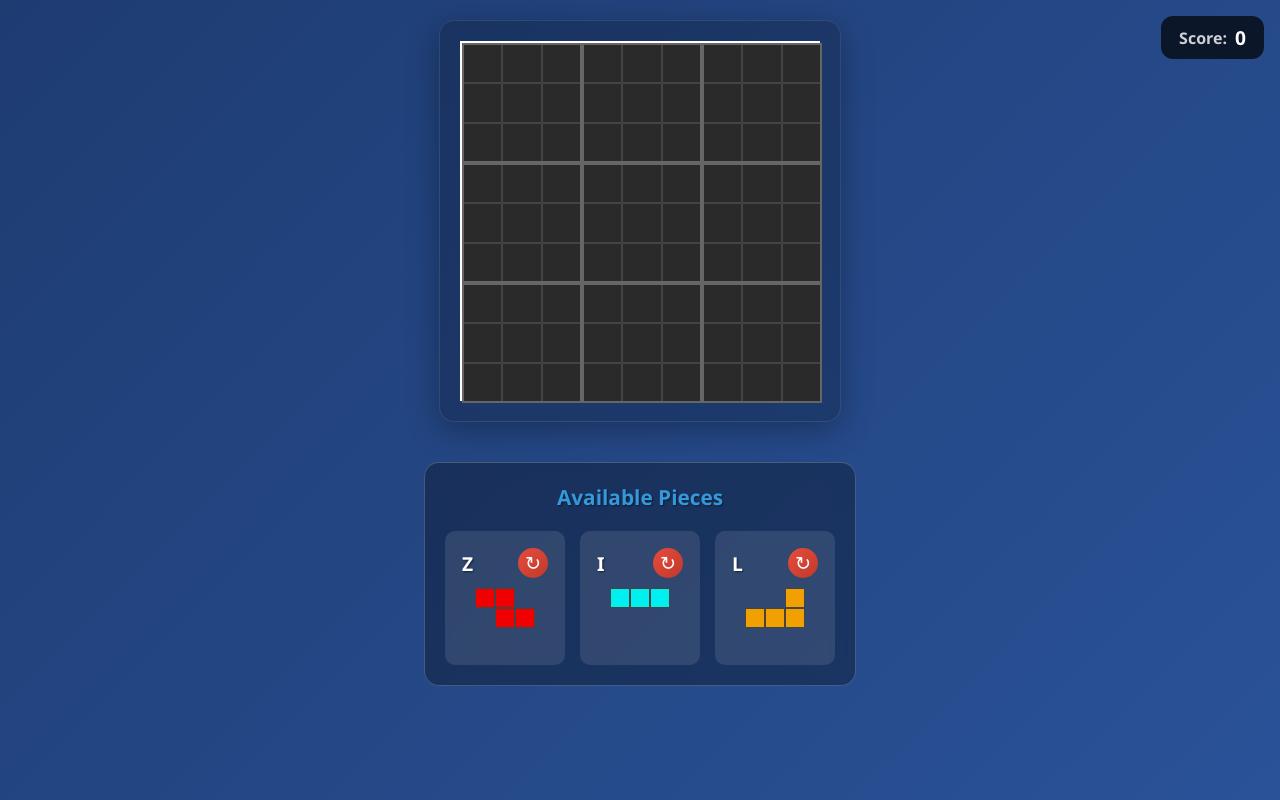
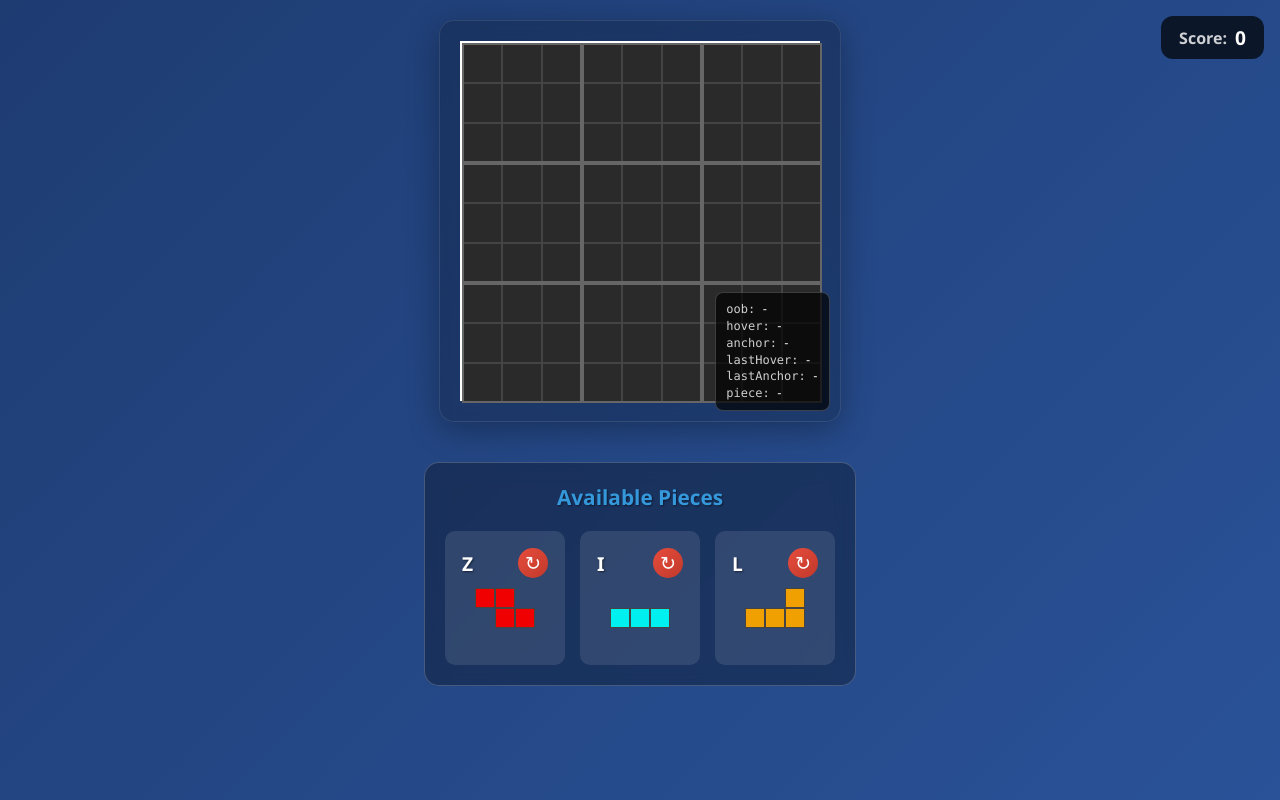
Before and after one commit to vagbuddy/tetronix, a React (Create React App) app: page / in a window 1280 px wide. Built offline with nearby package versions, Linux system fonts and the light colour scheme.

Commit message:
fix dnd edges

```diff
--- a/src/components/GameBoard.css
+++ b/src/components/GameBoard.css
@@ -104,6 +104,30 @@
   outline-offset: -3px;
 }
 
+/* Debug overlay window */
+.debug-overlay {
+  position: fixed;
+  right: 10px;
+  bottom: 10px;
+  z-index: 10000;
+  background: rgba(0, 0, 0, 0.7);
+  color: #fff;
+  font-family: ui-monospace, SFMono-Regular, Menlo, Monaco, Consolas, "Liberation Mono", "Courier New", monospace;
+  font-size: 12px;
+  line-height: 1.4;
+  padding: 8px 10px;
+  border-radius: 8px;
+  border: 1px solid rgba(255, 255, 255, 0.2);
+  pointer-events: none;
+}
+.debug-overlay .row {
+  display: flex;
+  gap: 6px;
+}
+.debug-overlay .label {
+  opacity: 0.8;
+}
+
 @keyframes hoverGlow {
   0% { box-shadow: 0 0 10px rgba(255, 255, 255, 0.3); }
   100% { box-shadow: 0 0 20px rgba(255, 255, 255, 0.6); }
--- a/src/components/GameBoard.tsx
+++ b/src/components/GameBoard.tsx
@@ -7,9 +7,10 @@ import {
   GRID_HEIGHT,
   CELL_SIZE,
   SUDOKU_BLOCKS,
+  isValidPlacement,
 } from "../utils/GameLogic";
 import "./GameBoard.css";
-import { DEBUG_ANCHOR } from "../config/DebugFlags";
+import { DEBUG_ANCHOR, DEBUG_OVERLAY } from "../config/DebugFlags";
 
 type Anchor = { row: number; col: number };
 
@@ -38,6 +39,25 @@ const GameBoard: React.FC<GameBoardProps> = ({
   const [hoverAnchor, setHoverAnchor] = useState<Anchor | null>(null);
   const [isExternalDrag, setIsExternalDrag] = useState<boolean>(false);
   const [suppressClickUntil, setSuppressClickUntil] = useState<number>(0);
+  const lastHoverRef = useRef<{
+    pos: { x: number; y: number } | null;
+    anchor: Anchor | null;
+    pieceId: string | null;
+  } | null>(null);
+
+  // Refs to hold the latest state for external event handlers
+  const gridRef = useRef(grid);
+  const availablePiecesRef = useRef(availablePieces);
+  const selectedPieceRef = useRef(selectedPiece);
+  useEffect(() => {
+    gridRef.current = grid;
+  }, [grid]);
+  useEffect(() => {
+    availablePiecesRef.current = availablePieces;
+  }, [availablePieces]);
+  useEffect(() => {
+    selectedPieceRef.current = selectedPiece;
+  }, [selectedPiece]);
 
   const getTopLeftFromClient = (
     clientX: number,
@@ -89,21 +109,18 @@ const GameBoard: React.FC<GameBoardProps> = ({
       // Center the piece on the pointer by default
       const centerOffsetX = (pw - 1) / 2;
       const centerOffsetY = (ph - 1) / 2;
-      // desired occupied-top-left (where the bounding box should be placed)
-      const occX = Math.round(fx - centerOffsetX);
-      const occY = Math.round(fy - centerOffsetY);
+      // Use floor instead of round so skinny shapes (like vertical I with pw=1)
+      // can reach board edges consistently.
+      const occX = Math.floor(fx - centerOffsetX);
+      const occY = Math.floor(fy - centerOffsetY);
       // convert occupied-top-left to shape-top-left by subtracting min offsets
       shapeX = occX - minCol;
       shapeY = occY - minRow;
     }
-    // clamp shape top-left so shape indices remain within board
-    const minShapeX = -minCol;
-    const maxShapeX = GRID_WIDTH - (maxCol + 1);
-    const minShapeY = -minRow;
-    const maxShapeY = GRID_HEIGHT - (maxRow + 1);
-    const finalX = Math.max(minShapeX, Math.min(maxShapeX, shapeX));
-    const finalY = Math.max(minShapeY, Math.min(maxShapeY, shapeY));
-    return { x: finalX, y: finalY };
+    // Do NOT clamp shape top-left here. Allow the shape's zero-cells to go
+    // outside the board. Placement will be validated later by checking that
+    // all filled (1) cells are within bounds.
+    return { x: shapeX, y: shapeY };
   };
 
   useEffect(() => {
@@ -143,20 +160,20 @@ const GameBoard: React.FC<GameBoardProps> = ({
         setDraggedPiece(null);
         setHoverAnchor(null);
         setIsExternalDrag(false);
+        lastHoverRef.current = null;
         return;
       }
       const piece =
-        availablePieces.find((p) => p.instanceId === detail.pieceId) ||
-        selectedPiece;
-      const topLeft = getTopLeftFromClient(
-        detail.clientX,
-        detail.clientY,
-        piece,
-        detail.anchorRow !== undefined && detail.anchorCol !== undefined
-          ? { row: detail.anchorRow, col: detail.anchorCol }
-          : null
-      );
-      if (topLeft) {
+        availablePiecesRef.current.find(
+          (p) => p.instanceId === detail.pieceId
+        ) || selectedPieceRef.current;
+      // Strict: only place where the shadow was last shown; if none, do not place
+      const topLeft = lastHoverRef.current?.pos;
+      if (
+        topLeft &&
+        piece &&
+        isValidPlacement(piece, topLeft, gridRef.current)
+      ) {
         onPiecePlace(topLeft, detail.pieceId ?? undefined);
       }
       setHoverPosition(null);
@@ -165,6 +182,7 @@ const GameBoard: React.FC<GameBoardProps> = ({
       setIsExternalDrag(false);
       // Prevent the synthetic click that follows touchend from placing again
       setSuppressClickUntil(Date.now() + 400);
+      lastHoverRef.current = null;
     };
     const handleExternalHover = (ev: Event) => {
       const custom = ev as CustomEvent;
@@ -187,11 +205,13 @@ const GameBoard: React.FC<GameBoardProps> = ({
         setHoverPosition(null);
         setHoverAnchor(null);
         setIsExternalDrag(true); // still dragging, but not over board
+        lastHoverRef.current = null;
         return;
       }
       const piece =
-        availablePieces.find((p) => p.instanceId === detail.pieceId) ||
-        selectedPiece;
+        availablePiecesRef.current.find(
+          (p) => p.instanceId === detail.pieceId
+        ) || selectedPieceRef.current;
       const topLeft = getTopLeftFromClient(
         detail.clientX,
         detail.clientY,
@@ -205,6 +225,15 @@ const GameBoard: React.FC<GameBoardProps> = ({
       if (detail.anchorRow !== undefined && detail.anchorCol !== undefined) {
         setHoverAnchor({ row: detail.anchorRow, col: detail.anchorCol });
       }
+      // Record the last valid hover so drop can use exactly what was shown
+      lastHoverRef.current = {
+        pos: topLeft,
+        anchor:
+          detail.anchorRow !== undefined && detail.anchorCol !== undefined
+            ? { row: detail.anchorRow, col: detail.anchorCol }
+            : null,
+        pieceId: detail.pieceId ?? null,
+      };
     };
     window.addEventListener(
       "sudoku-tetris-piece-drop",
@@ -232,6 +261,7 @@ const GameBoard: React.FC<GameBoardProps> = ({
     () => ({
       accept: "PIECE",
       hover: (item: any, monitor: any) => {
+        if (isExternalDrag) return; // don't let dnd override touch-hover
         if (!boardRef.current) return;
         // obtain client coords from monitor with multiple fallbacks
         let client: { x: number; y: number } | null = null;
@@ -256,9 +286,16 @@ const GameBoard: React.FC<GameBoardProps> = ({
         const piece = item?.piece || selectedPiece;
         const topLeft = getTopLeftFromClient(client.x, client.y, piece);
         setHoverPosition(topLeft);
+        // Record last hover for consistent drop == shadow
+        lastHoverRef.current = {
+          pos: topLeft,
+          anchor: null,
+          pieceId: item?.instanceId || selectedPiece?.instanceId || null,
+        };
         if (item && item.piece) setDraggedPiece(item.piece);
       },
       drop: (item: any, monitor: any) => {
+        if (isExternalDrag) return; // use external drop path
         if (!boardRef.current) return;
         // obtain client coords from monitor with multiple fallbacks
         let client: { x: number; y: number } | null = null;
@@ -279,17 +316,18 @@ const GameBoard: React.FC<GameBoardProps> = ({
             client = { x: init.x + diff.x, y: init.y + diff.y };
           }
         }
-        if (!client) return;
         const piece = item?.piece || selectedPiece;
-        const topLeft = getTopLeftFromClient(client.x, client.y, piece);
-        if (topLeft) {
+        // Strict: place exactly where the shadow last was
+        const topLeft = lastHoverRef.current?.pos || hoverPosition;
+        if (topLeft && piece && isValidPlacement(piece, topLeft, grid)) {
           onPiecePlace(topLeft, item?.instanceId);
         }
         setHoverPosition(null);
         setDraggedPiece(null);
+        lastHoverRef.current = null;
       },
     }),
-    [cellSize]
+    [cellSize, isExternalDrag, grid, selectedPiece]
   );
 
   // attach both boardRef and react-dnd drop ref to the board div
@@ -303,6 +341,11 @@ const GameBoard: React.FC<GameBoardProps> = ({
 
   // Pointer drag for mobile/desktop
   const handlePointerMove = (e: React.PointerEvent) => {
+    // During mobile/touch drags we drive hover via external custom events
+    // to keep anchor alignment; don't override with centered math here.
+    if ((e as any).pointerType === "touch" || isExternalDrag) return;
+    // During react-dnd drags, use the dnd hover computations; don't override
+    if (draggedPiece) return;
     if (!selectedPiece || !boardRef.current) return;
     const topLeft = getTopLeftFromClient(e.clientX, e.clientY, selectedPiece);
     setHoverPosition(topLeft);
@@ -319,13 +362,17 @@ const GameBoard: React.FC<GameBoardProps> = ({
     }
     if (!selectedPiece) return;
     const topLeft = getTopLeftFromClient(e.clientX, e.clientY, selectedPiece);
-    if (topLeft) onPiecePlace(topLeft);
+    if (topLeft && isValidPlacement(selectedPiece, topLeft, grid)) {
+      onPiecePlace(topLeft);
+    }
     setHoverPosition(null);
     setDraggedPiece(null);
     setHoverAnchor(null);
   };
 
   const handleMouseMove = (event: React.MouseEvent) => {
+    if (isExternalDrag) return; // don't override touch-driven hover
+    if (draggedPiece) return; // don't override react-dnd hover
     // Touch drop for mobile
     const handleTouchEnd = (e: React.TouchEvent) => {
       if (!selectedPiece || !boardRef.current) return;
@@ -335,7 +382,7 @@ const GameBoard: React.FC<GameBoardProps> = ({
         touch.clientY,
         selectedPiece
       );
-      if (topLeft) {
+      if (topLeft && isValidPlacement(selectedPiece, topLeft, grid)) {
         onPiecePlace(topLeft);
       }
       setHoverPosition(null);
@@ -360,6 +407,7 @@ const GameBoard: React.FC<GameBoardProps> = ({
     // Ignore click if coming from an external drag flow or within suppression window
     if (
       isExternalDrag ||
+      draggedPiece ||
       Date.now() < suppressClickUntil ||
       !selectedPiece ||
       !boardRef.current
@@ -379,28 +427,32 @@ const GameBoard: React.FC<GameBoardProps> = ({
   };
 
   const handleDragOver = (e: React.DragEvent) => {
+    if (isExternalDrag) return; // ignore native dragover during touch flow
     e.preventDefault();
     e.dataTransfer.dropEffect = "copy";
 
     if (!boardRef.current) return;
 
-    const boardRect = boardRef.current.getBoundingClientRect();
-    const gridX = Math.floor((e.clientX - boardRect.left) / cellSize);
-    const gridY = Math.floor((e.clientY - boardRect.top) / cellSize);
-    const position =
-      gridX >= 0 && gridX < GRID_WIDTH && gridY >= 0 && gridY < GRID_HEIGHT
-        ? { x: gridX, y: gridY }
-        : null;
-    setHoverPosition(position);
-
-    // Find the dragged piece by instanceId
+    // Prefer using our consistent positioning helper so skinny pieces (like vertical I)
+    // can reach edges by allowing negative shape top-left when needed.
     const pieceId = e.dataTransfer.getData("text/plain");
-    if (pieceId && !draggedPiece) {
-      const piece = availablePieces.find((p) => p.instanceId === pieceId);
-      if (piece) {
-        setDraggedPiece(piece);
-      }
-    }
+    const piece =
+      (pieceId && availablePieces.find((p) => p.instanceId === pieceId)) ||
+      selectedPiece ||
+      null;
+    const topLeft = getTopLeftFromClient(
+      e.clientX,
+      e.clientY,
+      piece || undefined
+    );
+    setHoverPosition(topLeft);
+    // Record last hover for native path as well
+    lastHoverRef.current = {
+      pos: topLeft,
+      anchor: null,
+      pieceId: piece?.instanceId || null,
+    };
+    if (piece && !draggedPiece) setDraggedPiece(piece);
   };
 
   const handleDragEnter = (e: React.DragEvent) => {
@@ -420,20 +472,19 @@ const GameBoard: React.FC<GameBoardProps> = ({
     const pieceId = e.dataTransfer.getData("text/plain");
     if (!boardRef.current) return;
 
-    const boardRect = boardRef.current.getBoundingClientRect();
-    const gridX = Math.floor((e.clientX - boardRect.left) / cellSize);
-    const gridY = Math.floor((e.clientY - boardRect.top) / cellSize);
-    const position =
-      gridX >= 0 && gridX < GRID_WIDTH && gridY >= 0 && gridY < GRID_HEIGHT
-        ? { x: gridX, y: gridY }
-        : null;
-
-    if (position) {
-      onPiecePlace(position, pieceId);
+    // Use the same helper as hover so drop == shadow, including edge reaches
+    const piece =
+      (pieceId && availablePieces.find((p) => p.instanceId === pieceId)) ||
+      selectedPiece ||
+      null;
+    const topLeft = lastHoverRef.current?.pos;
+    if (topLeft && piece && isValidPlacement(piece, topLeft, grid)) {
+      onPiecePlace(topLeft, pieceId);
     }
 
     setHoverPosition(null);
     setDraggedPiece(null);
+    lastHoverRef.current = null;
   };
 
   const renderCell = (cell: Cell, row: number, col: number) => {
@@ -550,6 +601,52 @@ const GameBoard: React.FC<GameBoardProps> = ({
         )}
         {renderHoverPiece()}
       </div>
+      {DEBUG_OVERLAY && (
+        <div className="debug-overlay">
+          {(() => {
+            const piece = selectedPiece || draggedPiece;
+            const oob =
+              piece && hoverPosition
+                ? getPieceCells(piece, hoverPosition).filter(
+                    (pos) =>
+                      pos.x < 0 ||
+                      pos.x >= GRID_WIDTH ||
+                      pos.y < 0 ||
+                      pos.y >= GRID_HEIGHT
+                  ).length
+                : null;
+            return (
+              <div className="row">
+                <span className="label">oob:</span> {oob ?? "-"}
+              </div>
+            );
+          })()}
+          <div className="row">
+            <span className="label">hover:</span>{" "}
+            {hoverPosition ? `x:${hoverPosition.x}, y:${hoverPosition.y}` : "-"}
+          </div>
+          <div className="row">
+            <span className="label">anchor:</span>{" "}
+            {hoverAnchor ? `r:${hoverAnchor.row}, c:${hoverAnchor.col}` : "-"}
+          </div>
+          <div className="row">
+            <span className="label">lastHover:</span>{" "}
+            {lastHoverRef.current?.pos
+              ? `x:${lastHoverRef.current?.pos?.x}, y:${lastHoverRef.current?.pos?.y}`
+              : "-"}
+          </div>
+          <div className="row">
+            <span className="label">lastAnchor:</span>{" "}
+            {lastHoverRef.current?.anchor
+              ? `r:${lastHoverRef.current?.anchor?.row}, c:${lastHoverRef.current?.anchor?.col}`
+              : "-"}
+          </div>
+          <div className="row">
+            <span className="label">piece:</span>{" "}
+            {selectedPiece?.instanceId || draggedPiece?.instanceId || "-"}
+          </div>
+        </div>
+      )}
     </div>
   );
 };
--- a/src/config/DebugFlags.ts
+++ b/src/config/DebugFlags.ts
@@ -1,3 +1,7 @@
 // Toggle visual debugging aids
 // When true, highlights the selected anchor block in previews/hover shadows
-export const DEBUG_ANCHOR = false; // set to false to disable quickly
+export const DEBUG_ANCHOR = true; // set to false to disable quickly
+
+// When true, shows a small on-screen debug window with shadow coordinates
+// and anchor indices to help verify mobile drag/drop alignment.
+export const DEBUG_OVERLAY = true; // set to false to hide
--- a/src/hooks/useGameState.ts
+++ b/src/hooks/useGameState.ts
@@ -122,17 +122,22 @@ const gameReducer = (state: GameState, action: GameAction): GameState => {
     }
 
     case "ROTATE_PIECE": {
-      const updatedPieces = state.availablePieces.map((piece) =>
-        piece.instanceId === action.pieceId ? rotatePiece(piece) : piece
-      );
+      let newSelected = state.selectedPiece;
+      const updatedPieces = state.availablePieces.map((piece) => {
+        if (piece.instanceId === action.pieceId) {
+          const rotated = rotatePiece(piece);
+          if (state.selectedPiece?.instanceId === action.pieceId) {
+            newSelected = rotated;
+          }
+          return rotated;
+        }
+        return piece;
+      });
 
       return {
         ...state,
         availablePieces: updatedPieces,
-        selectedPiece:
-          state.selectedPiece?.instanceId === action.pieceId
-            ? rotatePiece(state.selectedPiece)
-            : state.selectedPiece,
+        selectedPiece: newSelected,
       };
     }
 
--- a/src/utils/GameLogic.ts
+++ b/src/utils/GameLogic.ts
@@ -1,4 +1,10 @@
-import { Cell, Position, TetrisPiece, GameState, SudokuBlock } from '../types/GameTypes';
+import {
+  Cell,
+  Position,
+  TetrisPiece,
+  GameState,
+  SudokuBlock,
+} from "../types/GameTypes";
 
 export const GRID_WIDTH = 9;
 export const GRID_HEIGHT = 9;
@@ -6,70 +12,73 @@ export const CELL_SIZE = 40;
 export const PIECE_SELECTION_COUNT = 3;
 
 // Tetris pieces that fit in 3x3 sudoku blocks
-export const TETRIS_PIECES: Omit<TetrisPiece, 'position' | 'rotation' | 'isPlaced' | 'isDragging' | 'instanceId'>[] = [
+export const TETRIS_PIECES: Omit<
+  TetrisPiece,
+  "position" | "rotation" | "isPlaced" | "isDragging" | "instanceId"
+>[] = [
   {
-    id: 'I',
+    id: "I",
     shape: [
+      [0, 0, 0],
       [1, 1, 1],
       [0, 0, 0],
-      [0, 0, 0]
     ],
-    color: '#00f0f0'
+    color: "#00f0f0",
   },
   {
-    id: 'O',
+    id: "O",
     shape: [
       [1, 1, 0],
       [1, 1, 0],
-      [0, 0, 0]
+      [0, 0, 0],
     ],
-    color: '#f0f000'
+    color: "#f0f000",
   },
   {
-    id: 'T',
+    id: "T",
     shape: [
       [0, 1, 0],
       [1, 1, 1],
-      [0, 0, 0]
+      [0, 0, 0],
     ],
-    color: '#a000f0'
+    color: "#a000f0",
   },
   {
-    id: 'S',
+    id: "S",
     shape: [
       [0, 1, 1],
       [1, 1, 0],
-      [0, 0, 0]
+      [0, 0, 0],
     ],
-    color: '#00f000'
+    color: "#00f000",
   },
   {
-    id: 'Z',
+    id: "Z",
     shape: [
       [1, 1, 0],
       [0, 1, 1],
-      [0, 0, 0]
+      [0, 0, 0],
     ],
-    color: '#f00000'
+    color: "#f00000",
   },
   {
-    id: 'J',
+    id: "J",
     shape: [
       [1, 0, 0],
       [1, 1, 1],
-      [0, 0, 0]
+      [0, 0, 0],
     ],
-    color: '#0000f0'
+    color: "#0000f0",
   },
   {
-    id: 'L',
+    id: "L",
     shape: [
       [0, 0, 1],
       [1, 1, 1],
-      [0, 0, 0]
+      [0, 0, 0],
     ],
-    color: '#f0a000'
-  }
+    color: "#f0a000",
+  },
 ];
 
 // Generate all 3x3 sudoku blocks
@@ -82,14 +91,14 @@ export const SUDOKU_BLOCKS: SudokuBlock[] = (() => {
         for (let col = 0; col < 3; col++) {
           cells.push({
             x: blockCol * 3 + col,
-            y: blockRow * 3 + row
+            y: blockRow * 3 + row,
           });
         }
       }
       blocks.push({
         startRow: blockCol * 3,
         startCol: blockRow * 3,
-        cells
+        cells,
       });
     }
   }
@@ -97,40 +106,66 @@ export const SUDOKU_BLOCKS: SudokuBlock[] = (() => {
 })();
 
 export const createEmptyGrid = (): Cell[][] => {
-  return Array(GRID_HEIGHT).fill(null).map(() =>
-    Array(GRID_WIDTH).fill(null).map(() => ({ filled: false }))
-  );
+  return Array(GRID_HEIGHT)
+    .fill(null)
+    .map(() =>
+      Array(GRID_WIDTH)
+        .fill(null)
+        .map(() => ({ filled: false }))
+    );
 };
 
 export const createRandomPiece = (): TetrisPiece => {
-  const pieceTemplate = TETRIS_PIECES[Math.floor(Math.random() * TETRIS_PIECES.length)];
+  const pieceTemplate =
+    TETRIS_PIECES[Math.floor(Math.random() * TETRIS_PIECES.length)];
   return {
     ...pieceTemplate,
-    instanceId: `${pieceTemplate.id}-${Date.now()}-${Math.random().toString(36).substr(2, 9)}`,
+    instanceId: `${pieceTemplate.id}-${Date.now()}-${Math.random()
+      .toString(36)
+      .substr(2, 9)}`,
     position: { x: 0, y: 0 }, // Will be set when placed
     rotation: 0,
     isPlaced: false,
-    isDragging: false
+    isDragging: false,
   };
 };
 
 export const generateRandomPieces = (): TetrisPiece[] => {
-  return Array(PIECE_SELECTION_COUNT).fill(null).map(() => createRandomPiece());
+  return Array(PIECE_SELECTION_COUNT)
+    .fill(null)
+    .map(() => createRandomPiece());
 };
 
+// Rotate a 3x3 matrix 90 degrees clockwise
+const rotateMatrixCW = (matrix: number[][]): number[][] =>
+  matrix[0].map((_, index) => matrix.map((row) => row[index]).reverse());
+
+// Certain pieces have fewer distinct orientations in a 3x3 footprint:
+// - O has 1 (square)
+// - I, S, Z have 2 (horizontal/vertical)
+// - T, J, L have 4
 export const rotatePiece = (piece: TetrisPiece): TetrisPiece => {
-  const rotatedShape = piece.shape[0].map((_, index) =>
-    piece.shape.map(row => row[index]).reverse()
-  );
+  const id = piece.id;
+  const allowed =
+    id === "O" ? 1 : id === "I" || id === "S" || id === "Z" ? 2 : 4;
+
+  // If only one orientation, don't change rotation or shape
+  if (allowed === 1) return { ...piece, rotation: 0 };
+
+  const nextRotation = (piece.rotation + 1) % allowed;
+  const rotatedShape = rotateMatrixCW(piece.shape);
 
   return {
     ...piece,
     shape: rotatedShape,
-    rotation: (piece.rotation + 1) % 4
+    rotation: nextRotation,
   };
 };
 
-export const getPieceCells = (piece: TetrisPiece, position?: Position): Position[] => {
+export const getPieceCells = (
+  piece: TetrisPiece,
+  position?: Position
+): Position[] => {
   const pos = position || piece.position;
   const cells: Position[] = [];
 
@@ -139,7 +174,7 @@ export const getPieceCells = (piece: TetrisPiece, position?: Position): Position
       if (piece.shape[row][col]) {
         cells.push({
           x: pos.x + col,
-          y: pos.y + row
+          y: pos.y + row,
         });
       }
     }
@@ -147,12 +182,21 @@ export const getPieceCells = (piece: TetrisPiece, position?: Position): Position
   return cells;
 };
 
-export const isValidPlacement = (piece: TetrisPiece, position: Position, grid: Cell[][]): boolean => {
+export const isValidPlacement = (
+  piece: TetrisPiece,
+  position: Position,
+  grid: Cell[][]
+): boolean => {
   const cells = getPieceCells(piece, position);
 
-  return cells.every(cell => {
+  return cells.every((cell) => {
     // Check bounds
-    if (cell.x < 0 || cell.x >= GRID_WIDTH || cell.y < 0 || cell.y >= GRID_HEIGHT) {
+    if (
+      cell.x < 0 ||
+      cell.x >= GRID_WIDTH ||
+      cell.y < 0 ||
+      cell.y >= GRID_HEIGHT
+    ) {
       return false;
     }
 
@@ -161,16 +205,25 @@ export const isValidPlacement = (piece: TetrisPiece, position: Position, grid: C
   });
 };
 
-export const placePieceOnGrid = (piece: TetrisPiece, position: Position, grid: Cell[][]): Cell[][] => {
-  const newGrid = grid.map(row => row.map(cell => ({ ...cell })));
+export const placePieceOnGrid = (
+  piece: TetrisPiece,
+  position: Position,
+  grid: Cell[][]
+): Cell[][] => {
+  const newGrid = grid.map((row) => row.map((cell) => ({ ...cell })));
   const cells = getPieceCells(piece, position);
 
-  cells.forEach(cell => {
-    if (cell.y >= 0 && cell.y < GRID_HEIGHT && cell.x >= 0 && cell.x < GRID_WIDTH) {
+  cells.forEach((cell) => {
+    if (
+      cell.y >= 0 &&
+      cell.y < GRID_HEIGHT &&
+      cell.x >= 0 &&
+      cell.x < GRID_WIDTH
+    ) {
       newGrid[cell.y][cell.x] = {
         filled: true,
         color: piece.color,
-        pieceId: piece.id
+        pieceId: piece.id,
       };
     }
   });
@@ -182,7 +235,7 @@ export const checkFullRows = (grid: Cell[][]): number[] => {
   const fullRows: number[] = [];
 
   for (let row = 0; row < GRID_HEIGHT; row++) {
-    if (grid[row].every(cell => cell.filled)) {
+    if (grid[row].every((cell) => cell.filled)) {
       fullRows.push(row);
     }
   }
@@ -193,8 +246,8 @@ export const checkFullRows = (grid: Cell[][]): number[] => {
 export const checkFullSudokuBlocks = (grid: Cell[][]): SudokuBlock[] => {
   const fullBlocks: SudokuBlock[] = [];
 
-  SUDOKU_BLOCKS.forEach(block => {
-    if (block.cells.every(cell => grid[cell.y][cell.x].filled)) {
+  SUDOKU_BLOCKS.forEach((block) => {
+    if (block.cells.every((cell) => grid[cell.y][cell.x].filled)) {
       fullBlocks.push(block);
     }
   });
@@ -203,10 +256,10 @@ export const checkFullSudokuBlocks = (grid: Cell[][]): SudokuBlock[] => {
 };
 
 export const clearRows = (grid: Cell[][], rows: number[]): Cell[][] => {
-  let newGrid = grid.map(row => row.map(cell => ({ ...cell })));
+  let newGrid = grid.map((row) => row.map((cell) => ({ ...cell })));
 
   // Clear full rows without gravity (just empty the cells)
-  rows.forEach(rowIndex => {
+  rows.forEach((rowIndex) => {
     for (let col = 0; col < GRID_WIDTH; col++) {
       newGrid[rowIndex][col] = { filled: false };
     }
@@ -215,11 +268,14 @@ export const clearRows = (grid: Cell[][], rows: number[]): Cell[][] => {
   return newGrid;
 };
 
-export const clearSudokuBlocks = (grid: Cell[][], blocks: SudokuBlock[]): Cell[][] => {
-  let newGrid = grid.map(row => row.map(cell => ({ ...cell })));
+export const clearSudokuBlocks = (
+  grid: Cell[][],
+  blocks: SudokuBlock[]
+): Cell[][] => {
+  let newGrid = grid.map((row) => row.map((cell) => ({ ...cell })));
 
-  blocks.forEach(block => {
-    block.cells.forEach(cell => {
+  blocks.forEach((block) => {
+    block.cells.forEach((cell) => {
       newGrid[cell.y][cell.x] = { filled: false };
     });
   });
@@ -227,13 +283,21 @@ export const clearSudokuBlocks = (grid: Cell[][], blocks: SudokuBlock[]): Cell[]
   return newGrid;
 };
 
-export const calculateScore = (linesCleared: number, sudokuBlocksCleared: number, level: number): number => {
+export const calculateScore = (
+  linesCleared: number,
+  sudokuBlocksCleared: number,
+  level: number
+): number => {
   const lineScore = linesCleared * 100 * level;
   const blockScore = sudokuBlocksCleared * 500 * level;
   return lineScore + blockScore;
 };
 
-export const getGridPositionFromMouse = (mouseX: number, mouseY: number, boardRect: DOMRect): Position | null => {
+export const getGridPositionFromMouse = (
+  mouseX: number,
+  mouseY: number,
+  boardRect: DOMRect
+): Position | null => {
   const x = mouseX - boardRect.left;
   const y = mouseY - boardRect.top;
 
```
Also changed, not shown: src/components/PieceSelection.tsx (+11 -3 lines).
